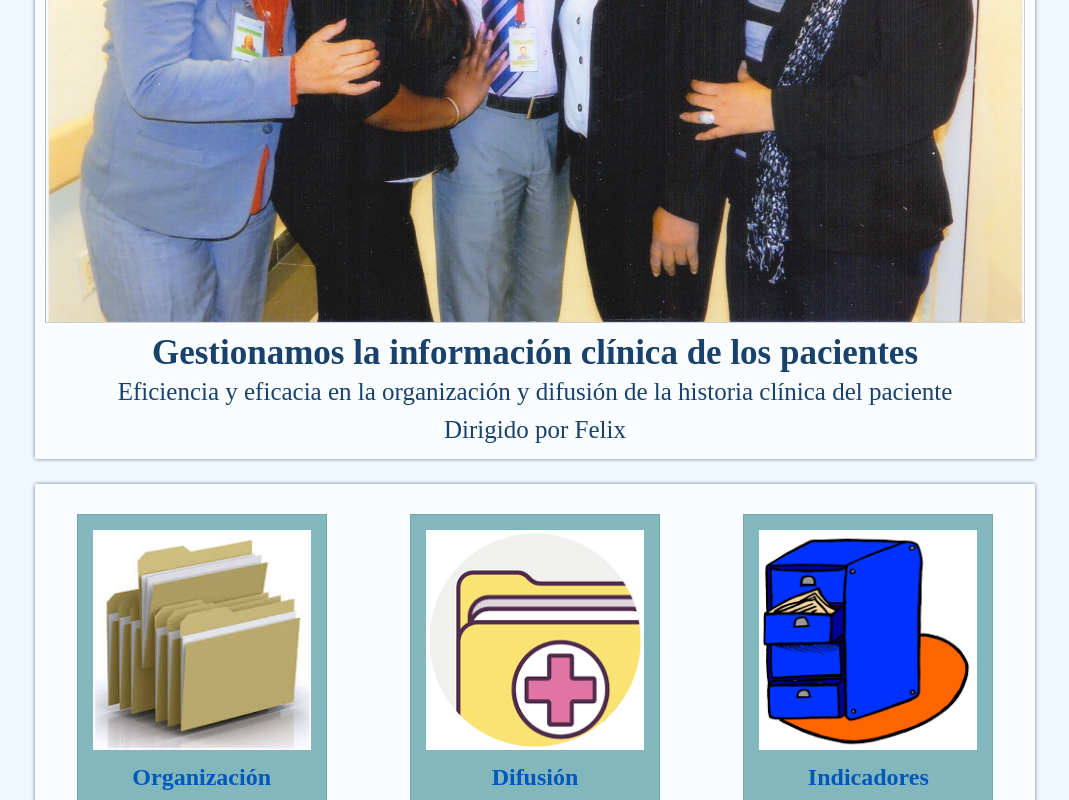
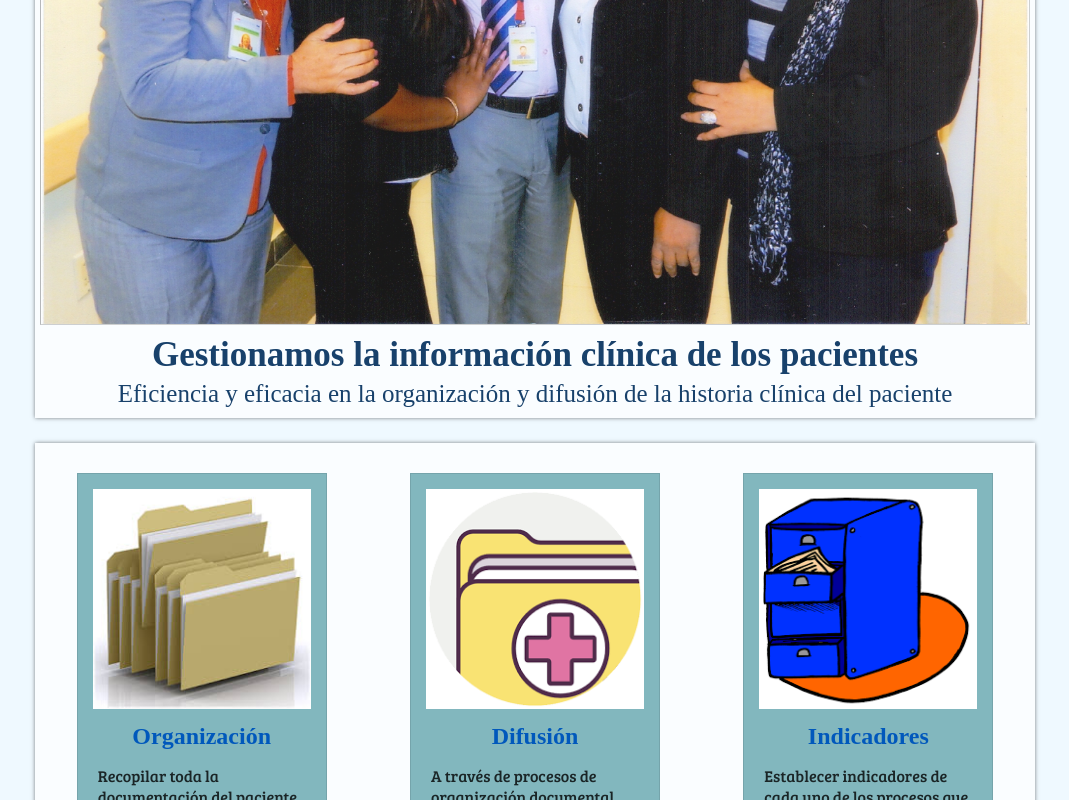
Before and after one commit to albertodelacruzalmanzar/archivo, a plain HTML site: page index.html in a window 1280 px wide. Shown: the part 541-1341 px from the top of the page, without its empty margins (105-1174 px from the left). Drawn offline with nearby package versions, Linux system fonts and the light colour scheme; a web font is replaced by a local one.

Commit message:
Vuelvo ....

```diff
--- a/css/estilos_banner.css
+++ b/css/estilos_banner.css
@@ -2,7 +2,7 @@
 
 .banner {
     margin-top: 5px;
-    padding: 10px;
+    padding: 5px;
     background: rgba(255, 255, 255, .7);
     box-shadow: 0px 0px 4px rgba(0, 0, 0, .5);
     display: flex;
--- a/index.html
+++ b/index.html
@@ -81,7 +81,6 @@
                 <div class="banner__texto">
                     <h3 class="banner__titulo">Gestionamos la información clínica de los pacientes</h3>
                     <p class="banner__txt">Eficiencia y eficacia en la organización y difusión de la historia clínica del paciente</p>
-                    <p class="banner__txt">Dirigido por Felix</p>
                 </div>
             </section>
         </div>
```
